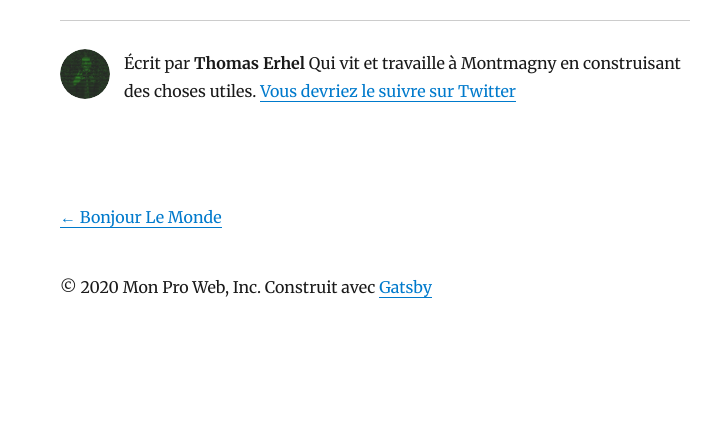
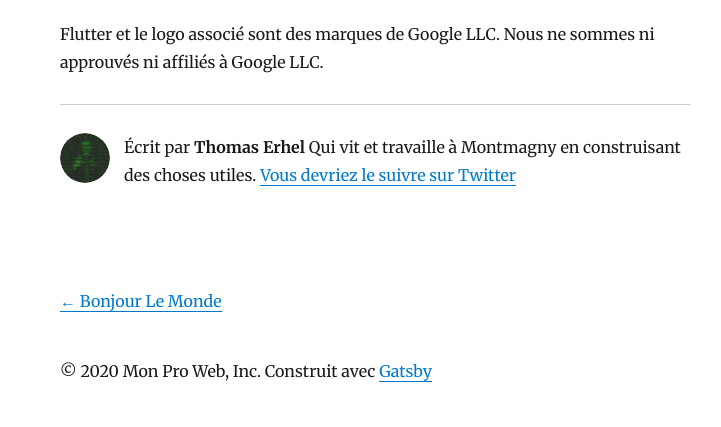
Before and after one commit to monproweb/blog-mpw, a Gatsby site: page /flutter-linux/ in a window 1280 px wide. Shown: the part 727-1154 px from the top of the page, without its empty margins (265-986 px from the left). Before the commit the page ends 1070 px from the top, so only its background shows below. Built offline with nearby package versions, Linux system fonts and the light colour scheme; Gatsby itself is replaced by a stand-in of ours; some packages are replaced by stand-ins of ours.

Commit message:
Update post flutter

```diff
--- a/content/blog/flutter-linux/index.md
+++ b/content/blog/flutter-linux/index.md
@@ -16,3 +16,5 @@ Oh, et voici une excellente citation de ce Wikipedia sur
 > à partir d'une seule base de code.
 
 ![Flutter](./Google-flutter-logo.png)
+
+Flutter et le logo associé sont des marques de Google LLC. Nous ne sommes ni approuvés ni affiliés à Google LLC.
```
